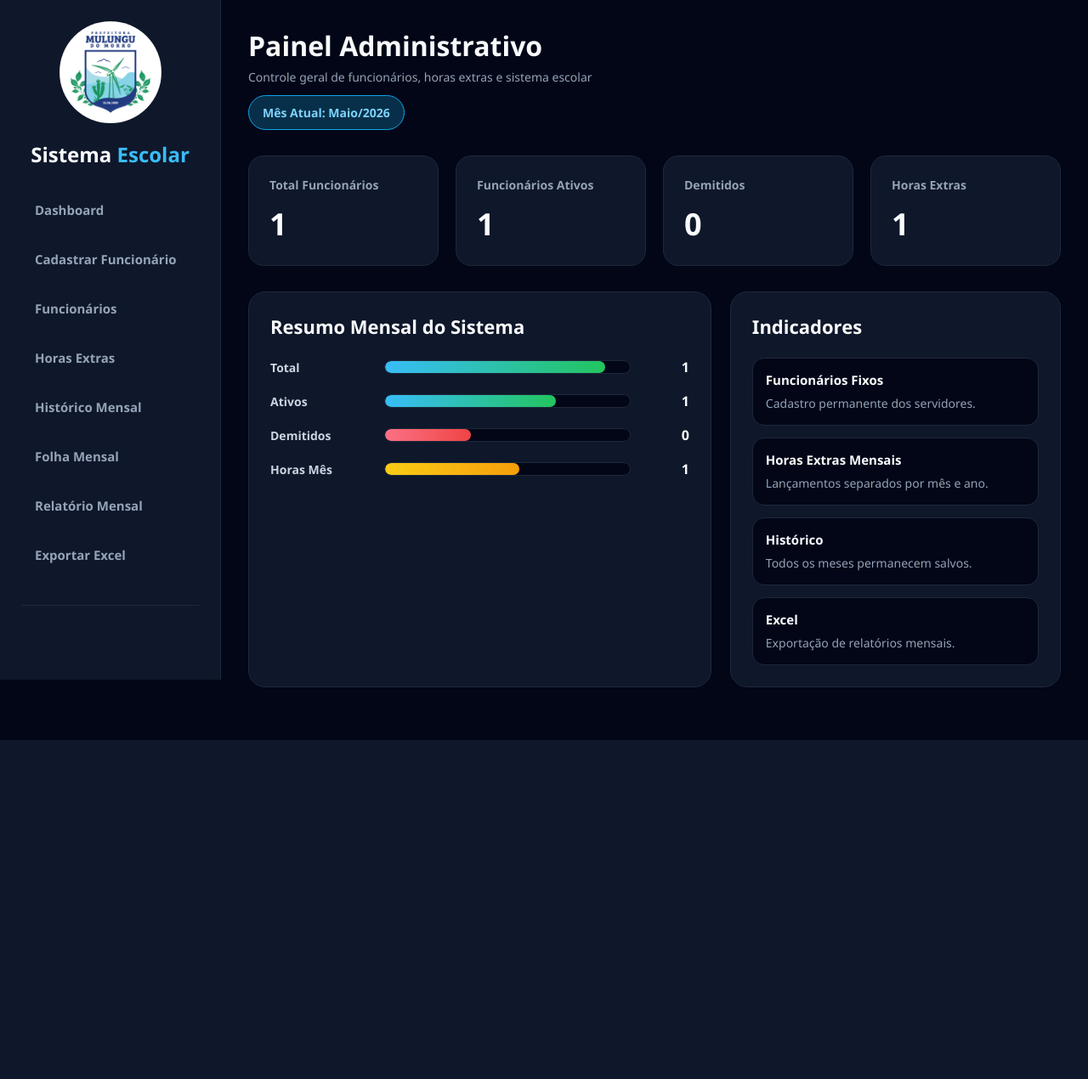
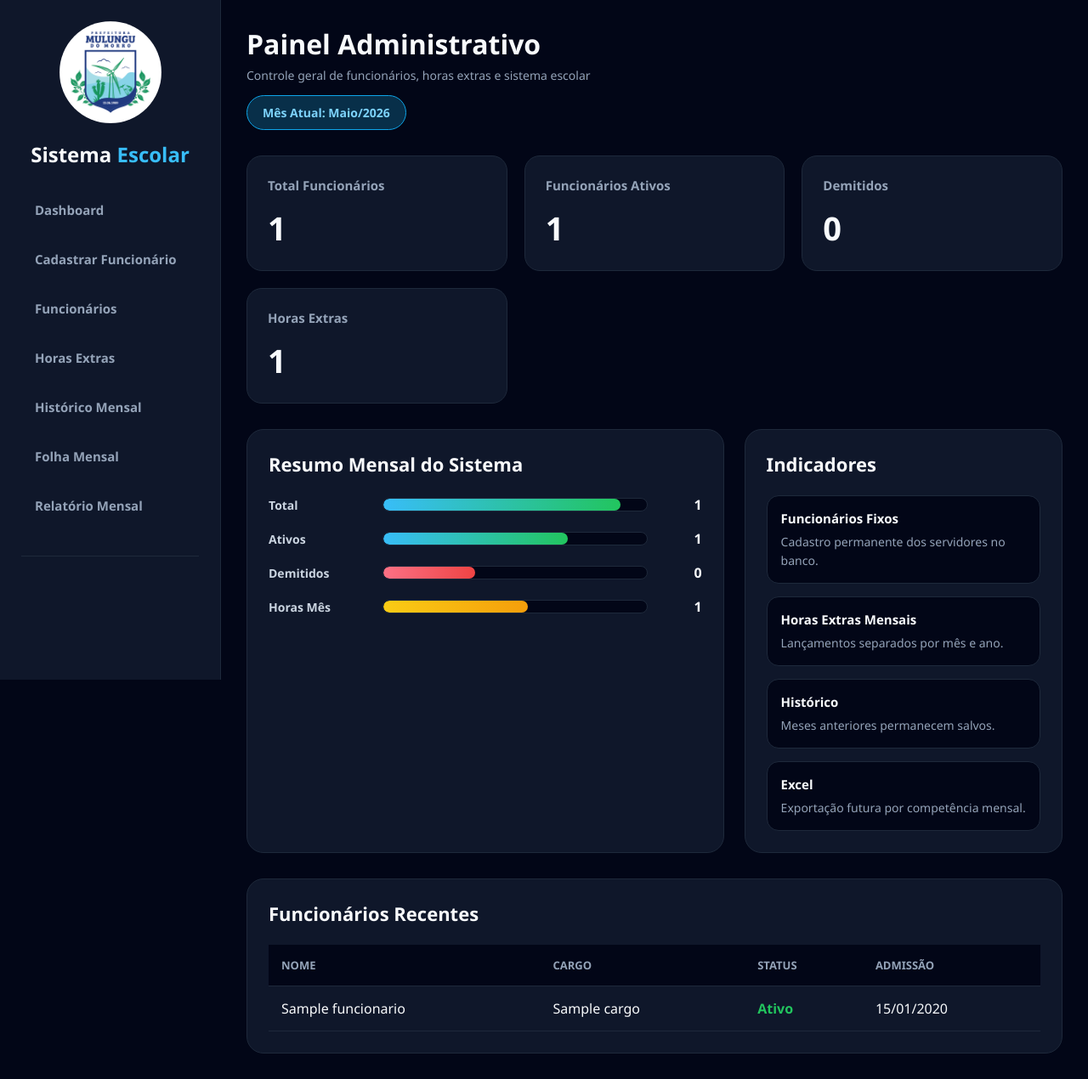
Before and after one commit to Ivan-Ualax/sistema-educacional, a Django app: page / in a window 1280 px wide. Shown: the whole page at 85% size. Before the commit the page ends 871 px from the top, so only its background shows below. Run offline with Django 5.2, Linux system fonts and the light colour scheme; tables that the repository leaves empty hold one stand-in row (values such as "Sample post").

Commit message:
update dashboard

```diff
--- a/funcionarios/templates/home.html
+++ b/funcionarios/templates/home.html
@@ -93,7 +93,7 @@
             display:block;
             color:#38bdf8;
             font-size:15px;
-            margin-bottom:14px;
+            margin-bottom:12px;
         }
 
         .btn-logout{
@@ -114,7 +114,7 @@
         .content{
             margin-left:260px;
             width:100%;
-            padding:32px;
+            padding:30px;
         }
 
         .topo{
@@ -137,8 +137,8 @@
 
         .mes-atual{
             display:inline-block;
-            margin-top:12px;
-            padding:10px 16px;
+            margin-top:14px;
+            padding:10px 18px;
             background:#082f49;
             color:#7dd3fc;
             border:1px solid #0ea5e9;
@@ -149,7 +149,7 @@
 
         .cards{
             display:grid;
-            grid-template-columns:repeat(auto-fit,minmax(220px,1fr));
+            grid-template-columns:repeat(auto-fit,minmax(230px,1fr));
             gap:20px;
             margin-bottom:30px;
         }
@@ -169,20 +169,19 @@
 
         .card h3{
             color:#94a3b8;
-            font-size:14px;
-            margin-bottom:12px;
+            font-size:15px;
+            margin-bottom:14px;
         }
 
         .card p{
-            font-size:36px;
+            font-size:38px;
             font-weight:800;
-            color:#f8fafc;
         }
 
         .dashboard-grid{
             display:grid;
-            grid-template-columns:1.4fr 1fr;
-            gap:22px;
+            grid-template-columns:1.5fr 1fr;
+            gap:24px;
             margin-bottom:30px;
         }
 
@@ -210,9 +209,9 @@
 
         .linha-grafico{
             display:grid;
-            grid-template-columns:120px 1fr 55px;
+            grid-template-columns:120px 1fr 50px;
+            gap:14px;
             align-items:center;
-            gap:14px;
         }
 
         .nome-grafico{
@@ -232,21 +231,16 @@
         .barra{
             height:100%;
             border-radius:999px;
-            background:linear-gradient(90deg,#38bdf8,#22c55e);
-        }
-
-        .valor-grafico{
-            font-weight:800;
-            color:#f8fafc;
-            text-align:right;
         }
 
         .total{
             width:90%;
+            background:linear-gradient(90deg,#38bdf8,#22c55e);
         }
 
         .ativos{
             width:70%;
+            background:linear-gradient(90deg,#38bdf8,#22c55e);
         }
 
         .demitidos{
@@ -259,17 +253,22 @@
             background:linear-gradient(90deg,#facc15,#f59e0b);
         }
 
+        .valor-grafico{
+            text-align:right;
+            font-weight:800;
+        }
+
         .status-list{
             display:flex;
             flex-direction:column;
-            gap:14px;
+            gap:15px;
         }
 
         .status-item{
             background:#020617;
             border:1px solid #1e293b;
             border-radius:14px;
-            padding:15px;
+            padding:16px;
         }
 
         .status-item strong{
@@ -301,7 +300,6 @@
         td{
             padding:15px;
             border-bottom:1px solid #1e293b;
-            color:#e5e7eb;
         }
 
         tr:hover{
@@ -365,10 +363,6 @@
 
         <a href="/relatorio-mensal/">
             Relatório Mensal
-        </a>
-
-        <a href="/exportar-excel/">
-            Exportar Excel
         </a>
 
         <div class="usuario-menu">
@@ -527,7 +521,7 @@
 
                     <div class="status-item">
                         <strong>Funcionários Fixos</strong>
-                        <span>Cadastro permanente dos servidores.</span>
+                        <span>Cadastro permanente dos servidores no banco.</span>
                     </div>
 
                     <div class="status-item">
@@ -537,12 +531,12 @@
 
                     <div class="status-item">
                         <strong>Histórico</strong>
-                        <span>Todos os meses permanecem salvos.</span>
+                        <span>Meses anteriores permanecem salvos.</span>
                     </div>
 
                     <div class="status-item">
                         <strong>Excel</strong>
-                        <span>Exportação de relatórios mensais.</span>
+                        <span>Exportação futura por competência mensal.</span>
                     </div>
 
                 </div>
@@ -551,6 +545,77 @@
 
         </div>
 
+        <div class="box">
+
+            <h2>
+                Funcionários Recentes
+            </h2>
+
+            <table>
+
+                <tr>
+
+                    <th>Nome</th>
+                    <th>Cargo</th>
+                    <th>Status</th>
+                    <th>Admissão</th>
+
+                </tr>
+
+                {% for funcionario in funcionarios %}
+
+                <tr>
+
+                    <td>{{ funcionario.nome }}</td>
+
+                    <td>{{ funcionario.cargo }}</td>
+
+                    <td>
+
+                        {% if funcionario.status == 'ativo' %}
+
+                            <span class="ativo">
+                                Ativo
+                            </span>
+
+                        {% elif funcionario.status == 'inativo' %}
+
+                            <span class="inativo">
+                                Inativo
+                            </span>
+
+                        {% else %}
+
+                            <span class="demitido">
+                                Demitido
+                            </span>
+
+                        {% endif %}
+
+                    </td>
+
+                    <td>
+                        {{ funcionario.data_admissao|date:"d/m/Y" }}
+                    </td>
+
+                </tr>
+
+                {% empty %}
+
+                <tr>
+
+                    <td colspan="4">
+                        Nenhum funcionário cadastrado.
+                    </td>
+
+                </tr>
+
+                {% endfor %}
+
+            </table>
+
+        </div>
+
     </div>
 
 </body>
```
